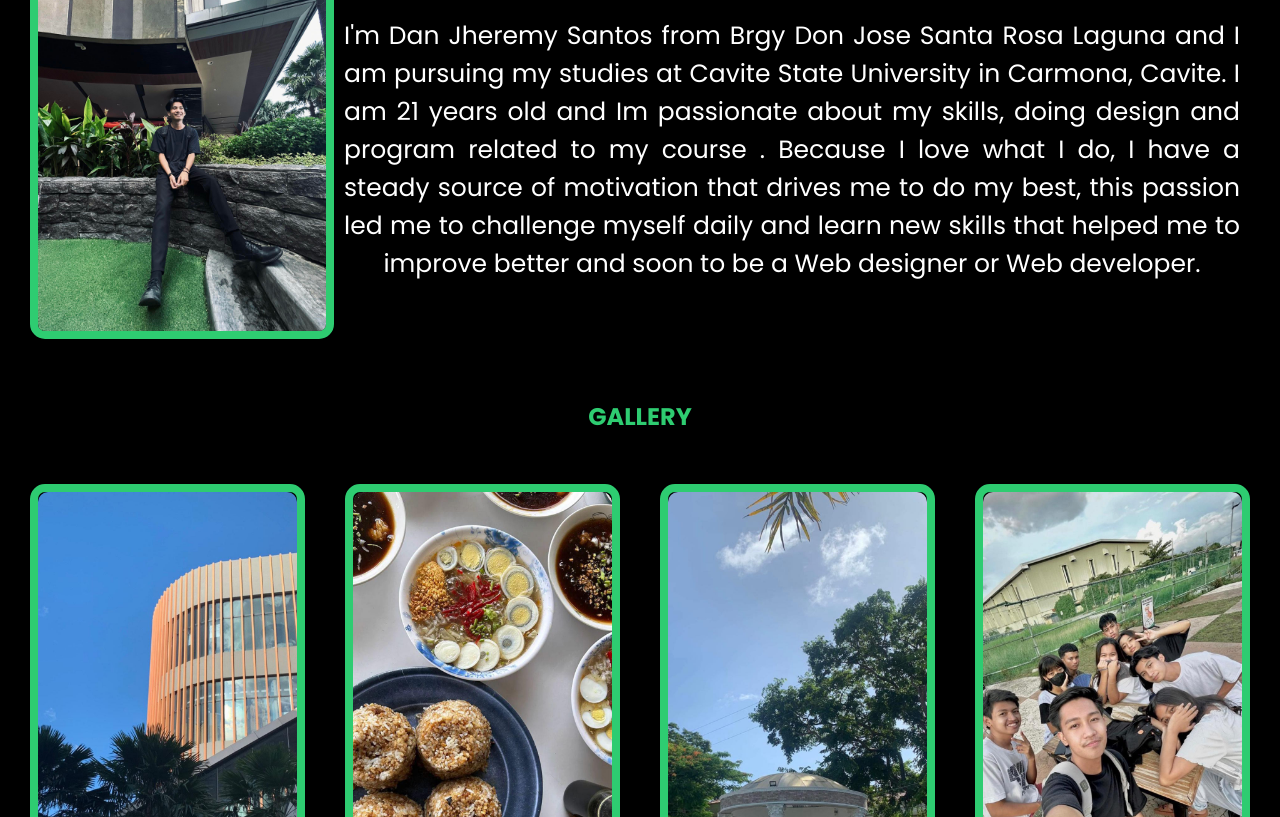
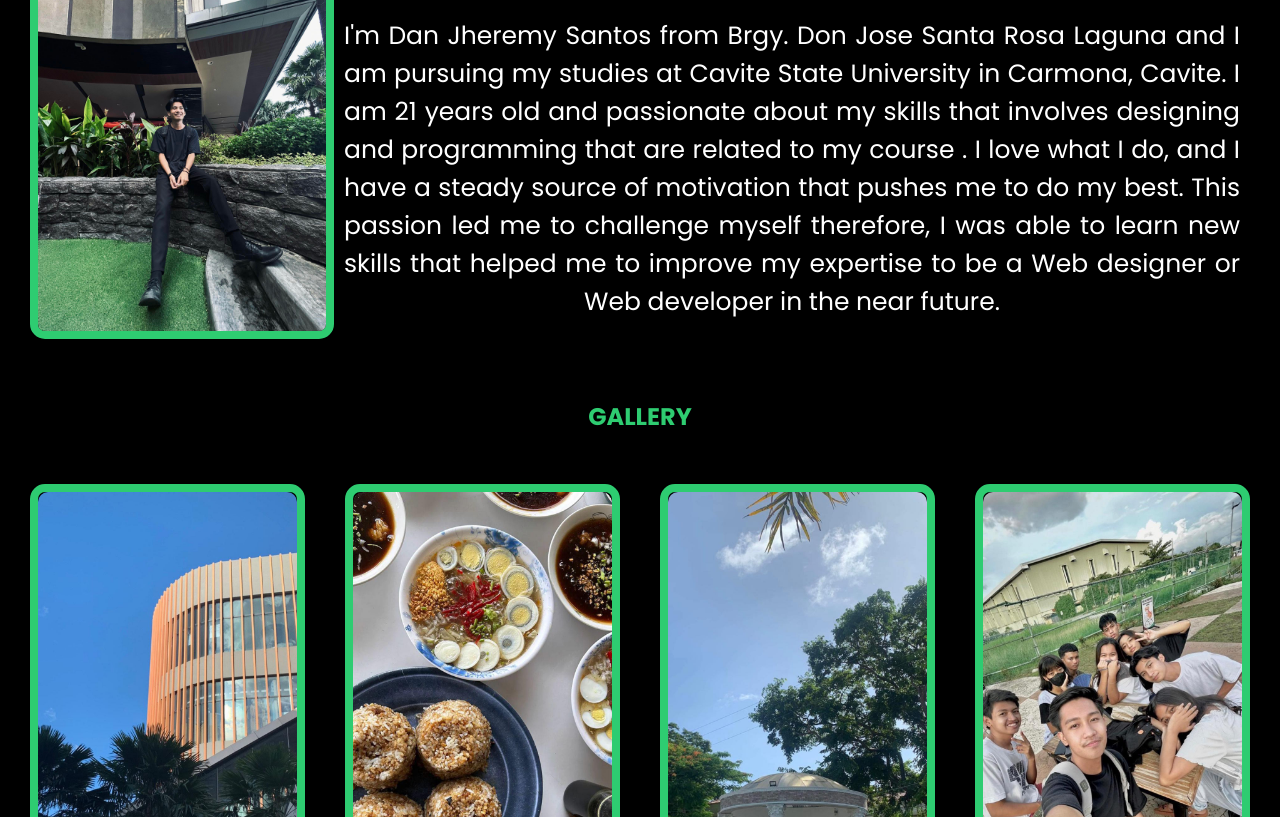
Before and after one commit to danjiro21/danjiro.github.io, a plain HTML site: page index.html in a window 1280 px wide. Shown: the part 1077-1894 px from the top of the page. Drawn offline with nearby package versions, Linux system fonts and the light colour scheme; a web font is replaced by a local one.

Commit message:
index.html

```diff
--- a/index.html
+++ b/index.html
@@ -74,7 +74,7 @@
             <img src="./img/dan2.jpg" alt="">
             <div id="intro">
                 <h2>DAN JHEREMY SANTOS</h2>
-                <p>I'm Dan Jheremy Santos from Brgy Don Jose Santa Rosa Laguna and I am pursuing my studies at Cavite State University in Carmona, Cavite. I am 21 years old and Im passionate about my skills, doing design and program related to my course . Because I love what I do, I have a steady source of motivation that drives me to do my best, this passion led me to challenge myself daily and learn new skills that helped me to improve better and soon to be a Web designer or Web developer.</p>
+                <p>I'm Dan Jheremy Santos from Brgy. Don Jose Santa Rosa Laguna and I am pursuing my studies at Cavite State University in Carmona, Cavite. I am 21 years old and passionate about my skills that involves designing and programming that are related to my course . I love what I do, and I have a steady source of motivation that pushes me to do my best. This passion led me to challenge myself therefore, I was able to learn new skills that helped me to improve my expertise to be a Web designer or Web developer in the near future.</p>
             </div>
 
         </div>
```
